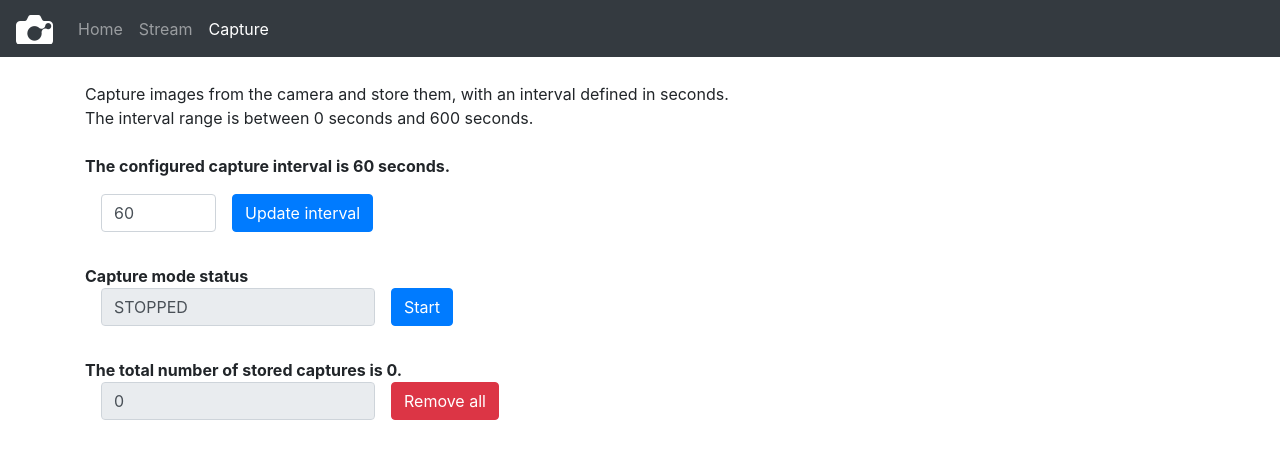
After one commit to gaberrini/raspberry-cam, a Flask app: page /camera/ui/captures in a window 1280 px wide. The commit adds this page. Shown: the top 459 px of the page. Run offline with Flask 2, Linux system fonts and the light colour scheme; data that the repository does not hold is empty; some libraries are stand-ins or nearby versions.

Commit message:
Add delete all captures and test

```diff
--- a/flask_server/picamera_server/templates/camera/ui/capture.html
+++ b/flask_server/picamera_server/templates/camera/ui/capture.html
@@ -7,8 +7,8 @@
         The interval range is between {{ data['min_interval'] }} seconds and {{ data['max_interval'] }} seconds.
         <br/>
         {% include 'camera/ui/capture/set_capt_interval_value.html' %}
-        <br/>
         {% include 'camera/ui/capture/set_status_capture_mode.html' %}
+        {% include 'camera/ui/capture/remove_captures.html' %}
     <p/>
 </div>
 {% endblock %}
--- /dev/null
+++ b/flask_server/picamera_server/templates/camera/ui/capture/remove_captures.html
@@ -0,0 +1,9 @@
+<br/>
+<strong>The total number of stored captures is {{ data['ui_total_captures'] }}.</strong>
+<br/>
+<form class="form-inline" action="{{ url_for('capture_mode.remove_all_captures') }}" method="post">
+    <div class="form-group mx-sm-3 mb-2">
+        <input type="number" class="form-control" value="{{ data['ui_total_captures'] }}" disabled>
+    </div>
+    <button type="submit" class="btn btn-danger mb-2">Remove all</button>
+</form>
--- a/flask_server/picamera_server/views/capture_mode_view.py
+++ b/flask_server/picamera_server/views/capture_mode_view.py
@@ -11,10 +11,12 @@ FORM_STATUS = 'status'
 UI_CONFIG_CAPTURE_MODE = 'UI_CONFIG_CAPTURE_MODE'
 SET_STATUS_CAPTURE_MODE = 'SET_STATUS_CAPTURE_MODE'
 SET_CAPT_INTERVAL_VALUE = 'SET_CAPT_INTERVAL_VALUE'
+REMOVE_ALL_CAPTURES = 'REMOVE_ALL_CAPTURES'
 ENDPOINTS = {
-    UI_CONFIG_CAPTURE_MODE: '/camera/ui/capture',
-    SET_CAPT_INTERVAL_VALUE: '/camera/config/capture_interval',
-    SET_STATUS_CAPTURE_MODE: '/camera/config/set_status_capture_mode'
+    UI_CONFIG_CAPTURE_MODE: '/camera/ui/captures',
+    SET_CAPT_INTERVAL_VALUE: '/camera/captures/config/capture_interval',
+    SET_STATUS_CAPTURE_MODE: '/camera/captures/config/set_status_capture_mode',
+    REMOVE_ALL_CAPTURES: '/camera/captures/remove'
 }
 
 TEMPLATES = {
@@ -114,3 +116,26 @@ def set_status_capture_mode():
         abort(500, 'Unexpected error')
 
     return redirect(url_for('capture_mode.ui_config_capture_mode'))
+
+
+@capture_mode.route(ENDPOINTS[REMOVE_ALL_CAPTURES], methods=['POST'])
+def remove_all_captures():
+    """
+    Remove all the stored captures
+    responses:
+        200:
+            description: All captures removed
+        500:
+            description: Unexpected Error
+
+    :return:
+    """
+    capture_controller = get_capture_controller()
+
+    try:
+        capture_controller.remove_all_captures()
+    except Exception as e:
+        current_app.logger.exception('Unexpected exception {}'.format(e))
+        abort(500, 'Unexpected error')
+
+    return redirect(url_for('capture_mode.ui_config_capture_mode'))
--- a/flask_server/picamera_server/views/utils/camera/capture_controller.py
+++ b/flask_server/picamera_server/views/utils/camera/capture_controller.py
@@ -60,6 +60,7 @@ class CaptureController(object, metaclass=Singleton):
             - min_interval
             - capturing_status
             - ui_capture_mode_status used by frontend
+            - ui_total_captures number of captures stored
 
         :return:
         """
@@ -68,7 +69,8 @@ class CaptureController(object, metaclass=Singleton):
                 'min_interval': self.MIN_CAPTURE_INTERVAL,
                 'max_interval': self.MAX_CAPTURE_INTERVAL,
                 'capturing_status': self.CAPTURING_STATUS,
-                'ui_capture_mode_status': ui_capture_mode_status}
+                'ui_capture_mode_status': ui_capture_mode_status,
+                'ui_total_captures': self.get_total_captures()}
 
     def update_capturing_status(self, new_status: str):
         """
@@ -108,6 +110,24 @@ class CaptureController(object, metaclass=Singleton):
         finally:
             self.CAPTURING_THREAD = None
 
+    @staticmethod
+    def get_total_captures() -> int:
+        """
+        Return the total number of stored captures
+        :return:
+        """
+        return CapturedImage.query.count()
+
+    @staticmethod
+    def remove_all_captures() -> int:
+        """
+        Remove all the stored captures
+        :return: Number of deleted rows
+        """
+        deleted = CapturedImage.query.delete()
+        db.session.commit()
+        return deleted
+
 
 def init_capture_controller():
     """
```
Also changed, not shown: flask_server/picamera_server/tests/test_capture_mode_view.py (+54 -3 lines), flask_server/picamera_server/tests/utils/feeder_captured_image.py (added, +22 -0 lines), flask_server/picamera_server/tests/utils/__init__.py (added).
